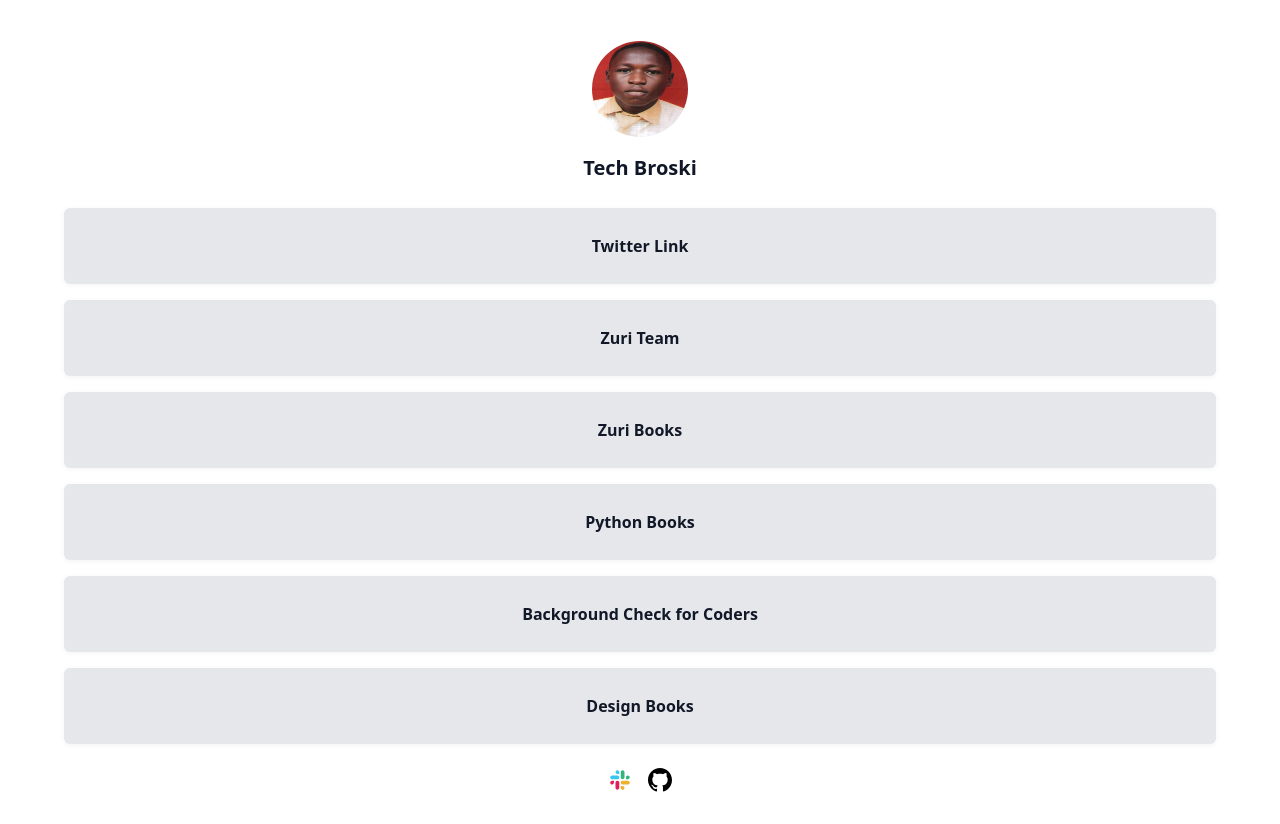
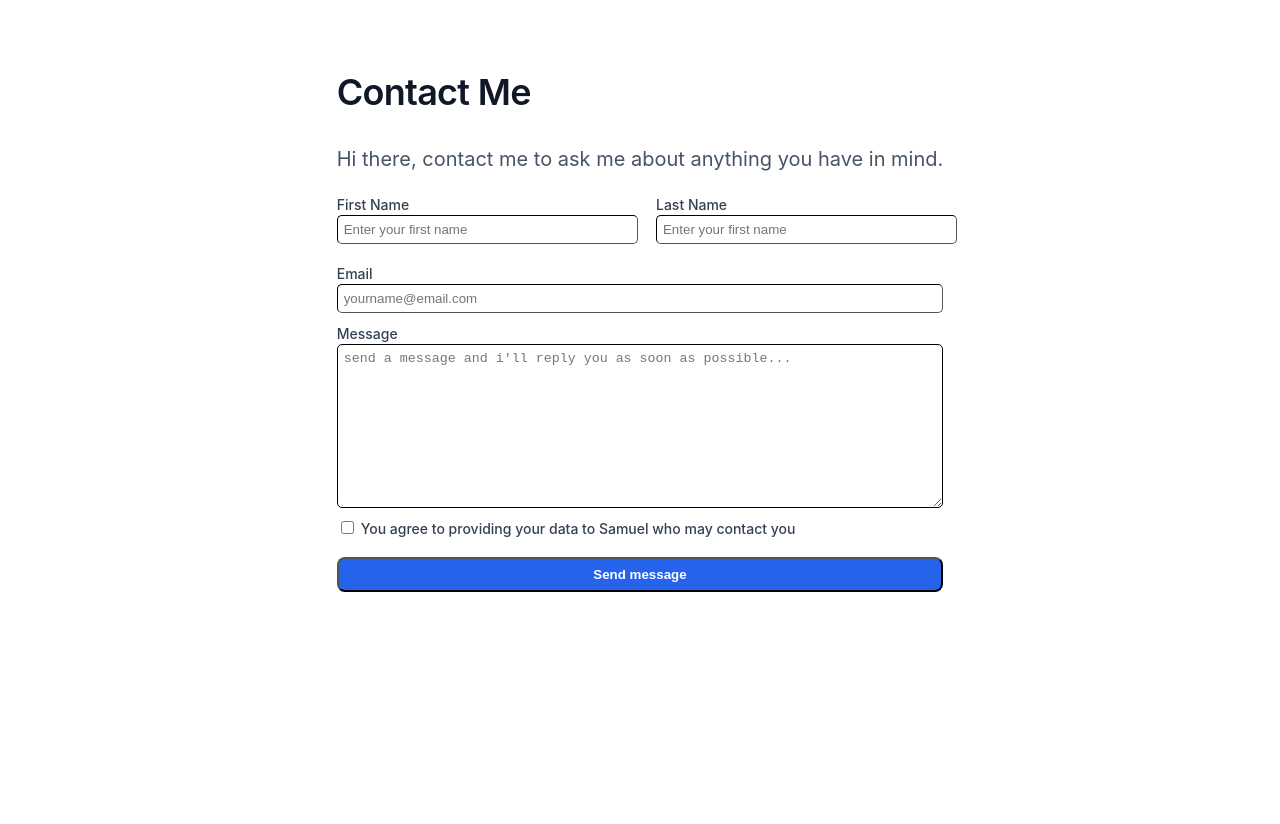
Before and after one commit to Sam10-debug/Zuri-Task-1, a React (Create React App) app: page /contact in a window 1280 px wide. After the commit the page ends 800 px from the top, so only its background shows below. Built offline with nearby package versions, Linux system fonts and the light colour scheme.

Commit message:
added a contact form route

```diff
--- a/package.json
+++ b/package.json
@@ -8,6 +8,7 @@
     "@testing-library/user-event": "^13.5.0",
     "react": "^18.2.0",
     "react-dom": "^18.2.0",
+    "react-router-dom": "^6.4.3",
     "react-scripts": "5.0.1",
     "web-vitals": "^2.1.4"
   },
--- a/src/App.js
+++ b/src/App.js
@@ -1,20 +1,16 @@
-import Footer from "./components/Footer";
 import MainSection from "./components/MainSection";
+import { Routes,Route } from "react-router-dom";
+import Contact from "./components/Contact";
 
 function App() {
 
 
   return (
     <>
-    <svg className='flex md:hidden absolute right-5 top-4' width="42" height="42" viewBox="0 0 42 42" fill="none" xmlns="http://www.w3.org/2000/svg">
-<rect x="1" y="1" width="40" height="40" rx="20" fill="white"/>
-<path d="M21 21.8333C21.4602 21.8333 21.8333 21.4602 21.8333 21C21.8333 20.5398 21.4602 20.1667 21 20.1667C20.5397 20.1667 20.1666 20.5398 20.1666 21C20.1666 21.4602 20.5397 21.8333 21 21.8333Z" stroke="#98A2B3" stroke-width="1.66667" stroke-linecap="round" stroke-linejoin="round"/>
-<path d="M26.8333 21.8333C27.2935 21.8333 27.6666 21.4602 27.6666 21C27.6666 20.5398 27.2935 20.1667 26.8333 20.1667C26.3731 20.1667 26 20.5398 26 21C26 21.4602 26.3731 21.8333 26.8333 21.8333Z" stroke="#98A2B3" stroke-width="1.66667" stroke-linecap="round" stroke-linejoin="round"/>
-<path d="M15.1666 21.8333C15.6269 21.8333 16 21.4602 16 21C16 20.5398 15.6269 20.1667 15.1666 20.1667C14.7064 20.1667 14.3333 20.5398 14.3333 21C14.3333 21.4602 14.7064 21.8333 15.1666 21.8333Z" stroke="#98A2B3" stroke-width="1.66667" stroke-linecap="round" stroke-linejoin="round"/>
-<rect x="1" y="1" width="40" height="40" rx="20" stroke="#D0D5DD" stroke-linecap="round" stroke-linejoin="round" stroke-dasharray="1 3"/>
-		</svg>
-      <MainSection />
-      <Footer />
+    <Routes>
+      <Route path="/" element={<MainSection />} />
+      <Route path="/contact" element={<Contact />} />
+    </Routes>
     </>
   );
 }
--- /dev/null
+++ b/src/components/Contact.jsx
@@ -0,0 +1,37 @@
+import React from 'react'
+
+const Contact = () => {
+  return (
+	<section className="form">
+		<h1 className=" font-semibold leading-[44px] text-[36px] tracking-[-0.02em] ">Contact Me</h1>
+		<p className="">Hi there, contact me to ask me about anything you have in mind.</p>
+		<form action="" className="">
+			<div className="flex flex-col md:flex-row h-[150px] md:h-[60px] items-start">
+				<div className="md:mr-4 my-2 md:my-0 w-full ">
+					<label htmlFor="first_name">First Name</label>
+					<input type="text" placeholder='Enter your first name' className='border-[1px] w-full border-black ' id="first_name" label="Enter your first name" />
+				</div>
+				<div className="md:ml-4 w-full flex-col my-2 md:my-0 ">
+					<label htmlFor="last_name">Last Name</label>
+					<input type="text" placeholder='Enter your first name' id="last_name" label="Enter your last name" className='border-[1px] w-full border-black' />
+				</div>
+			</div>
+			<div className="h-[50px] flex flex-col justify-center">
+				<label htmlFor="email">Email</label>
+				<input type="email" className='border-[1px] border-black' name="" id='email' placeholder='yourname@email.com' />
+			</div>
+			<div className="flex my-4 md:my-0 flex-col justify-center">
+				<label htmlFor="message">Message</label>
+				<textarea name="" className='border-[1px] border-black' id="message" placeholder="send a message and i'll reply you as soon as possible..." cols="30" rows="10"></textarea>
+			</div>
+			<div className="">
+				<input type="checkbox" className='border-[1px] border-black' name="" id="checkbox" />
+				<label htmlFor="checkbox">You agree to providing your data to Samuel who may contact you</label>
+			</div>
+			<button className=" w-full bg-blue-600 text-white font-semibold py-2 rounded-lg my-2" id='btn__submit'>Send message</button>
+		</form>
+	</section>
+  )
+}
+
+export default Contact
--- a/src/components/LinkSection.jsx
+++ b/src/components/LinkSection.jsx
@@ -1,4 +1,4 @@
-
+import { Link } from "react-router-dom"
 
 
 const LinkSection = () => {
@@ -13,7 +13,8 @@ const LinkSection = () => {
 			<li id='books' className="h-[76px] flex my-4 rounded-md justify-center items-center links bg-gray-200 text-gray-900 font-semibold"><a href=" http://books.zuri.team">Zuri Books</a></li>
 			<li id='book__python' className="h-[76px] flex my-4 rounded-md justify-center items-center links bg-gray-200 text-gray-900 font-semibold"><a href="https://books.zuri.team">Python Books</a></li>
 			<li id='pitch' className="h-[76px] flex my-4 rounded-md justify-center items-center links bg-gray-200 text-gray-900 font-semibold"><a href=" https://background.zuri.team">Background Check for Coders</a></li>
-			<li id='book__design' className="h-[76px] flex rounded-md justify-center items-center links bg-gray-200 text-gray-900 font-semibold"><a href="https://books.zuri.team/design-rules">Design Books</a></li>
+			<li id='book__design' className="h-[76px] flex rounded-md my-4  justify-center items-center links bg-gray-200 text-gray-900 font-semibold"><a href="https://books.zuri.team/design-rules">Design Books</a></li>
+			<Link to="/contact"><li id='contact' className="h-[76px] flex rounded-md justify-center items-center links bg-gray-200 text-gray-900 font-semibold">Contact Me</li></Link>
 		</ul>
 	</section>
   )
--- a/src/components/MainSection.jsx
+++ b/src/components/MainSection.jsx
@@ -1,4 +1,5 @@
 
+import Footer from './Footer'
 import LinkSection from './LinkSection'
 import ProfileSection from './ProfileSection'
 
@@ -7,6 +8,7 @@ const MainSection = () => {
 	<section className="w-[90%]  ">
 		<ProfileSection />
 		<LinkSection />
+		<Footer />
 	</section>
   )
 }
--- a/src/components/ProfileSection.jsx
+++ b/src/components/ProfileSection.jsx
@@ -7,6 +7,13 @@ const ProfileSection = () => {
 	//Your slack name with an id ‘slack’ - but this should be hidden (available in code, but cannot be seen)
   return (
 	<header className="h-[192px] w-full flex justify-center flex-col items-center relative">
+		  <svg className='flex md:hidden absolute right-5 top-4' width="42" height="42" viewBox="0 0 42 42" fill="none" xmlns="http://www.w3.org/2000/svg">
+<rect x="1" y="1" width="40" height="40" rx="20" fill="white"/>
+<path d="M21 21.8333C21.4602 21.8333 21.8333 21.4602 21.8333 21C21.8333 20.5398 21.4602 20.1667 21 20.1667C20.5397 20.1667 20.1666 20.5398 20.1666 21C20.1666 21.4602 20.5397 21.8333 21 21.8333Z" stroke="#98A2B3" stroke-width="1.66667" stroke-linecap="round" stroke-linejoin="round"/>
+<path d="M26.8333 21.8333C27.2935 21.8333 27.6666 21.4602 27.6666 21C27.6666 20.5398 27.2935 20.1667 26.8333 20.1667C26.3731 20.1667 26 20.5398 26 21C26 21.4602 26.3731 21.8333 26.8333 21.8333Z" stroke="#98A2B3" stroke-width="1.66667" stroke-linecap="round" stroke-linejoin="round"/>
+<path d="M15.1666 21.8333C15.6269 21.8333 16 21.4602 16 21C16 20.5398 15.6269 20.1667 15.1666 20.1667C14.7064 20.1667 14.3333 20.5398 14.3333 21C14.3333 21.4602 14.7064 21.8333 15.1666 21.8333Z" stroke="#98A2B3" stroke-width="1.66667" stroke-linecap="round" stroke-linejoin="round"/>
+<rect x="1" y="1" width="40" height="40" rx="20" stroke="#D0D5DD" stroke-linecap="round" stroke-linejoin="round" stroke-dasharray="1 3"/>
+		</svg>
 		<img src={profile} id="profile__img" alt="profile-picture" className='h-24 w-24 rounded-full' />
 		<h4 className='twitter-text mt-4 font-bold text-[20px]' id='twitter'>Tech Broski</h4>
 		<input type="hidden" name="Emor_Musk" id='slack' />
--- a/src/index.js
+++ b/src/index.js
@@ -2,11 +2,14 @@ import React from 'react';
 import ReactDOM from 'react-dom/client';
 import './style.css'
 import App from './App';
+import { BrowserRouter } from 'react-router-dom';
 
 
 const root = ReactDOM.createRoot(document.getElementById('root'));
 root.render(
   <React.StrictMode>
-    <App />
+    <BrowserRouter>
+      <App />
+    </BrowserRouter>
   </React.StrictMode>
 );
--- a/src/style.css
+++ b/src/style.css
@@ -1,6 +1,12 @@
+@import url('https://fonts.googleapis.com/css2?family=Inter:wght@500;600;700&display=swap')
+
 @tailwind base;
 @tailwind components;
 @tailwind utilities;
+
+body{
+	 font-family: 'Inter', sans-serif;
+}
 
 .twitter-text{
 	color: #101828;
@@ -22,3 +28,35 @@ li{
 svg{
 	cursor: pointer;
 }
+.form h1{
+	color: #101828;
+}
+.form p{
+	font-weight: 400;
+font-size: 20px;
+line-height: 30px;
+color: #475467;
+
+}
+input,textarea{
+	padding: 6px;
+	border-radius: 5px;
+}
+label{
+	font-family: 'Inter';
+	font-style: normal;
+	font-weight: 500;
+	font-size: 14px;
+	line-height: 20px;
+	color: #344054;
+	margin-right: 5px;
+}
+form>div{
+	margin-block: 10px;
+}
+.form{
+	padding: 1rem 10px;
+}
+input[type="checkbox"]{
+	margin-right: 7px;
+}
```
Also changed, not shown: 1 other file (tests, documents, lock files or other folders).
